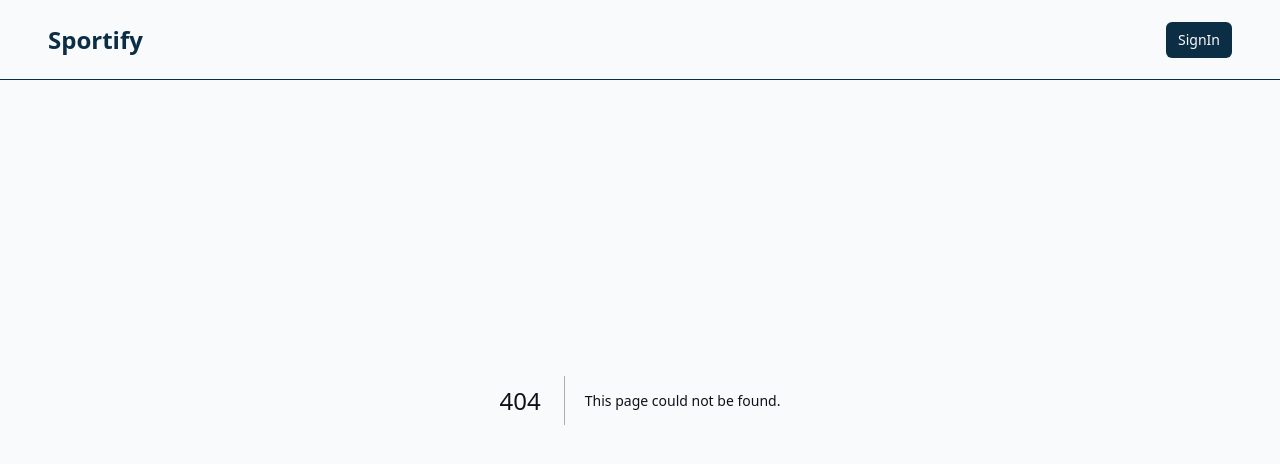
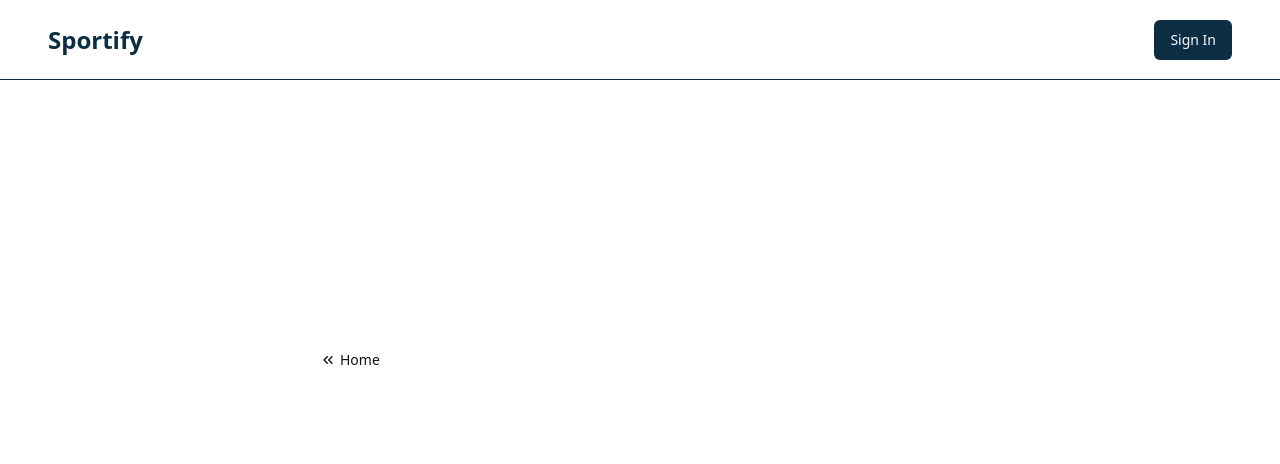
Before and after one commit to marcinWojtczak/sport-app, a Next.js app: page /sign-in in a window 1280 px wide. Before the commit this address had no page. Shown: the top 464 px of the page. Built offline with nearby package versions, Linux system fonts and the light colour scheme.

Commit message:
created sign-in page and installed react-lucide icons

```diff
--- /dev/null
+++ b/src/app/(auth)/sign-in/page.tsx
@@ -0,0 +1,23 @@
+import { buttonVariants } from '@/app/components/ui/Button'
+import Link from 'next/link'
+import { FC } from 'react'
+import { cn } from '@/lib/utils'
+import { ChevronsLeft } from 'lucide-react';
+
+const SignIn: FC = () => {
+  return (
+    <div className='absolute inset-0'>
+      <div className='h-full max-w-2xl mx-auto flex flex-col items-center justify-center gap-2'>
+        <Link
+          href='/'
+          className={cn(buttonVariants({ variant: 'ghost'}), 'self-start -mt-20')}
+        >
+          <ChevronsLeft className='h-4 w-4 mr-1'/>
+          Home
+        </Link>
+      </div>
+    </div>
+  )
+}
+
+export default SignIn
--- a/src/app/components/Navbar.tsx
+++ b/src/app/components/Navbar.tsx
@@ -1,7 +1,8 @@
 import { FC } from 'react'
 import Link from 'next/link'
 import { cn } from '@/lib/utils'
-import { Button } from '@/components/ui/Button'
+import { buttonVariants } from '@/ui/Button'
+// import { Button } from '@/components/ui/Button'
 
 interface NavbarProps {}
 
@@ -12,7 +13,7 @@ const Navbar: FC<NavbarProps> = ({}) => {
         <Link href='/' className='text-dark-blue dark:text-slate-50 text-2xl font-bold'>
         Sportify
       </Link>
-      <Button variant='default' size='sm' >SignIn</Button>
+      <Link href='/sign-in' className={cn(buttonVariants())}>Sign In</Link>
     </div>
 
     </nav>
--- a/src/app/layout.tsx
+++ b/src/app/layout.tsx
@@ -17,7 +17,7 @@ export default function RootLayout({
 }) {
   return (
     <html lang="en">
-      <body className='bg-slate-50 dark:bg-dark-blue text-dark dark:text-slate-50 antialiased'>
+      <body className='bg-white dark:bg-dark-blue text-dark dark:text-slate-50 antialiased'>
         <Navbar />
         {children}
       </body>
--- a/tsconfig.json
+++ b/tsconfig.json
@@ -21,7 +21,8 @@
     "paths": {
       "@/*": ["./src/*"],
       "@/components/*": ["./src/app/components/*"],
-      "@/lib/*": ["./src/app/lib/*"]
+      "@/lib/*": ["./src/app/lib/*"],
+      "@/ui/*": ["./src/app/components/ui/*"]
     }
   },
   "include": ["next-env.d.ts", "**/*.ts", "**/*.tsx", ".next/types/**/*.ts"],
```
Also changed, not shown: 1 other file (tests, documents, lock files or other folders).
